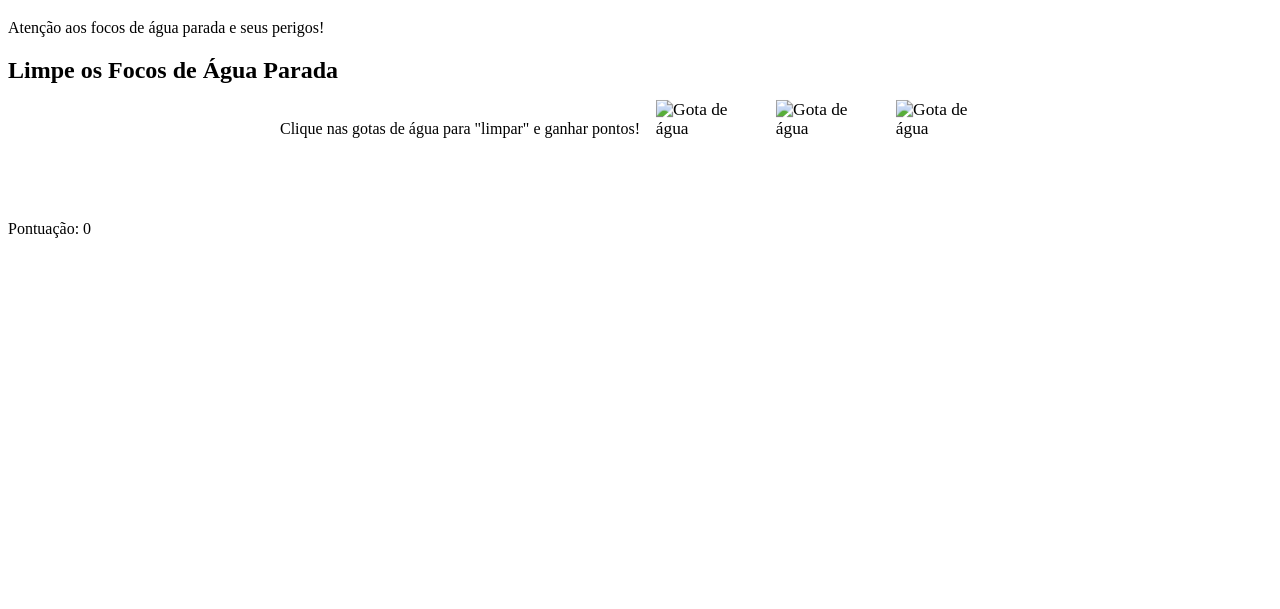
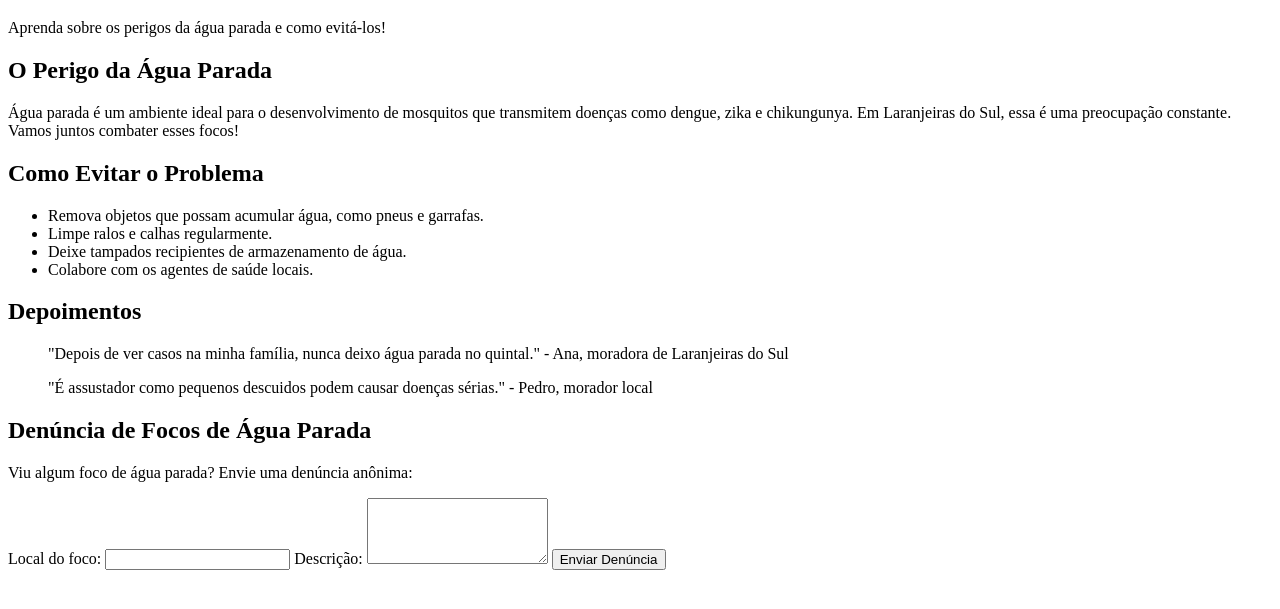
Before and after one commit to JoaoGabriel34948/agua-parada-lds, a plain HTML site: page index.html in a window 1280 px wide. Shown: the part 61-670 px from the top of the page. Drawn offline with Linux system fonts and the light colour scheme.

Commit message:
Update index.html

```diff
--- a/index.html
+++ b/index.html
@@ -9,20 +9,51 @@
 <body>
     <header>
         <h1>Água Parada em Laranjeiras do Sul</h1>
-        <p>Atenção aos focos de água parada e seus perigos!</p>
+        <p>Aprenda sobre os perigos da água parada e como evitá-los!</p>
     </header>
 
     <main>
-        <!-- Seção de limpeza com imagem das gotas de água -->
-        <section id="jogo-limpeza">
-            <h2>Limpe os Focos de Água Parada</h2>
-            <div id="game-container">
-                <p>Clique nas gotas de água para "limpar" e ganhar pontos!</p>
-                <div id="foco1" class="foco"><img src="imagens/gota.png" alt="Gota de água"></div>
-                <div id="foco2" class="foco"><img src="imagens/gota.png" alt="Gota de água"></div>
-                <div id="foco3" class="foco"><img src="imagens/gota.png" alt="Gota de água"></div>
-            </div>
-            <p id="pontuacao">Pontuação: 0</p>
+        <!-- Seção 1: O perigo da água parada -->
+        <section id="perigo" class="fade-in">
+            <h2>O Perigo da Água Parada</h2>
+            <p>Água parada é um ambiente ideal para o desenvolvimento de mosquitos que transmitem doenças como dengue, zika e chikungunya. Em Laranjeiras do Sul, essa é uma preocupação constante. Vamos juntos combater esses focos!</p>
+        </section>
+
+        <!-- Seção 2: Como evitar o problema -->
+        <section id="como-evitar" class="fade-in">
+            <h2>Como Evitar o Problema</h2>
+            <ul>
+                <li>Remova objetos que possam acumular água, como pneus e garrafas.</li>
+                <li>Limpe ralos e calhas regularmente.</li>
+                <li>Deixe tampados recipientes de armazenamento de água.</li>
+                <li>Colabore com os agentes de saúde locais.</li>
+            </ul>
+        </section>
+
+        <!-- Seção 3: Depoimentos -->
+        <section id="depoimentos" class="fade-in">
+            <h2>Depoimentos</h2>
+            <blockquote>
+                <p>"Depois de ver casos na minha família, nunca deixo água parada no quintal." - Ana, moradora de Laranjeiras do Sul</p>
+            </blockquote>
+            <blockquote>
+                <p>"É assustador como pequenos descuidos podem causar doenças sérias." - Pedro, morador local</p>
+            </blockquote>
+        </section>
+
+        <!-- Seção 4: Denúncia de focos de água parada -->
+        <section id="denuncia" class="fade-in">
+            <h2>Denúncia de Focos de Água Parada</h2>
+            <p>Viu algum foco de água parada? Envie uma denúncia anônima:</p>
+            <form>
+                <label for="local">Local do foco:</label>
+                <input type="text" id="local" name="local" required>
+
+                <label for="descricao">Descrição:</label>
+                <textarea id="descricao" name="descricao" rows="4" required></textarea>
+
+                <button type="submit">Enviar Denúncia</button>
+            </form>
         </section>
     </main>
 
```
